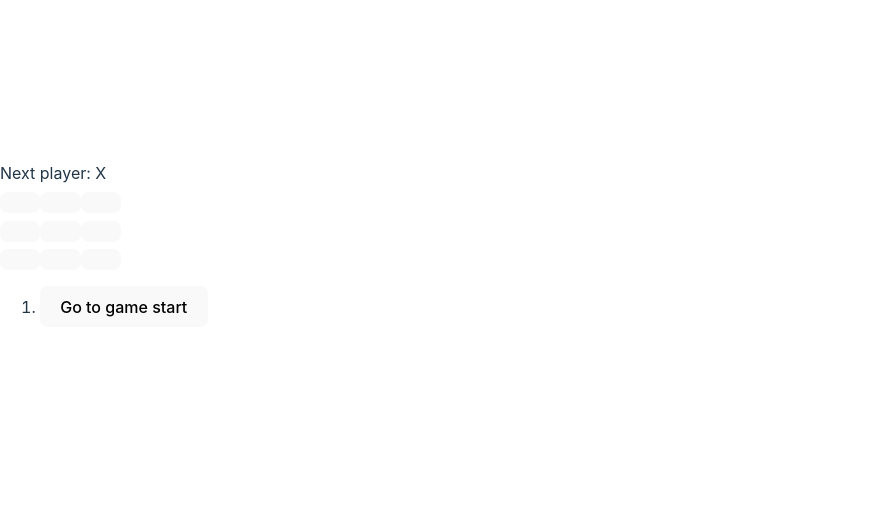
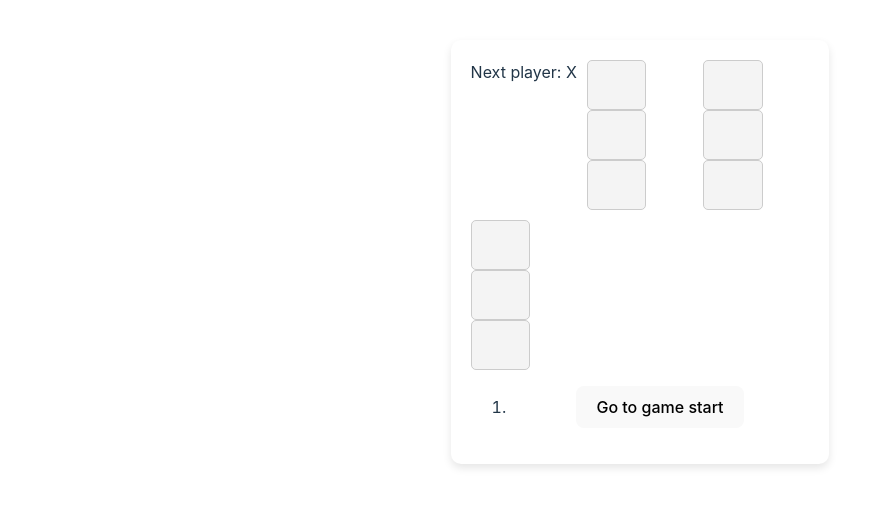
Before and after one commit to FranSanchez160779/demo-vite-react, a React (Vite) app: page / in a window 1280 px wide. Shown: the part 148-654 px from the top of the page, without its empty margins (0-889 px from the left). Built offline with nearby package versions, Linux system fonts and the light colour scheme.

Commit message:
nuevo estilo css

```diff
--- a/src/App.css
+++ b/src/App.css
@@ -1,50 +1,3 @@
-//*
-
-
-#root {
-  max-width: 1280px;
-  margin: 0 auto;
-  padding: 2rem;
-  text-align: center;
-}
-
-.logo {
-  height: 6em;
-  padding: 1.5em;
-  will-change: filter;
-  transition: filter 300ms;
-}
-.logo:hover {
-  filter: drop-shadow(0 0 2em #646cffaa);
-}
-.logo.react:hover {
-  filter: drop-shadow(0 0 2em #61dafbaa);
-}
-
-@keyframes logo-spin {
-  from {
-    transform: rotate(0deg);
-  }
-  to {
-    transform: rotate(360deg);
-  }
-}
-
-@media (prefers-reduced-motion: no-preference) {
-  a:nth-of-type(2) .logo {
-    animation: logo-spin infinite 20s linear;
-  }
-}
-
-.card {
-  padding: 2em;
-}
-
-.read-the-docs {
-  color: #888;
-}
-/* App.css */
-
 body, html {
   height: 100%; /* Asegura que el cuerpo y la raíz del documento ocupen el 100% de la altura de la ventana */
   margin: 0; /* Eliminar el margen por defecto */
--- a/src/App.jsx
+++ b/src/App.jsx
@@ -1,5 +1,7 @@
+// App.jsx
 import React, { useState } from 'react';
 import PropTypes from 'prop-types'; // Importa PropTypes para validación de props
+import './App.css'; // Asegúrate de importar el archivo de estilo CSS
 
 // Componente Square: Representa un cuadrado del tablero
 function Square({ value, onSquareClick, id }) {
@@ -46,7 +48,6 @@
       {[0, 3, 6].map((row) => (
         <div className="board-row" key={`row-${row}`}>
           {squares.slice(row, row + 3).map((value, col) => (
-            // Asignamos una clave única para cada celda
             <Square
               key={`square-${row}-${col}`} // Clave única por fila y columna
               value={value}
@@ -90,7 +91,7 @@
   const moves = history.map((_, move) => {
     const description = move > 0 ? `Go to move #${move}` : 'Go to game start';
     return (
-      <li key={`move-${move}-${description}`}>  {/* Concatenamos una cadena para hacer la clave aún más única */}
+      <li key={`move-${move}-${description}`}>
         <button onClick={() => jumpTo(move)}>{description}</button>
       </li>
     );
```
